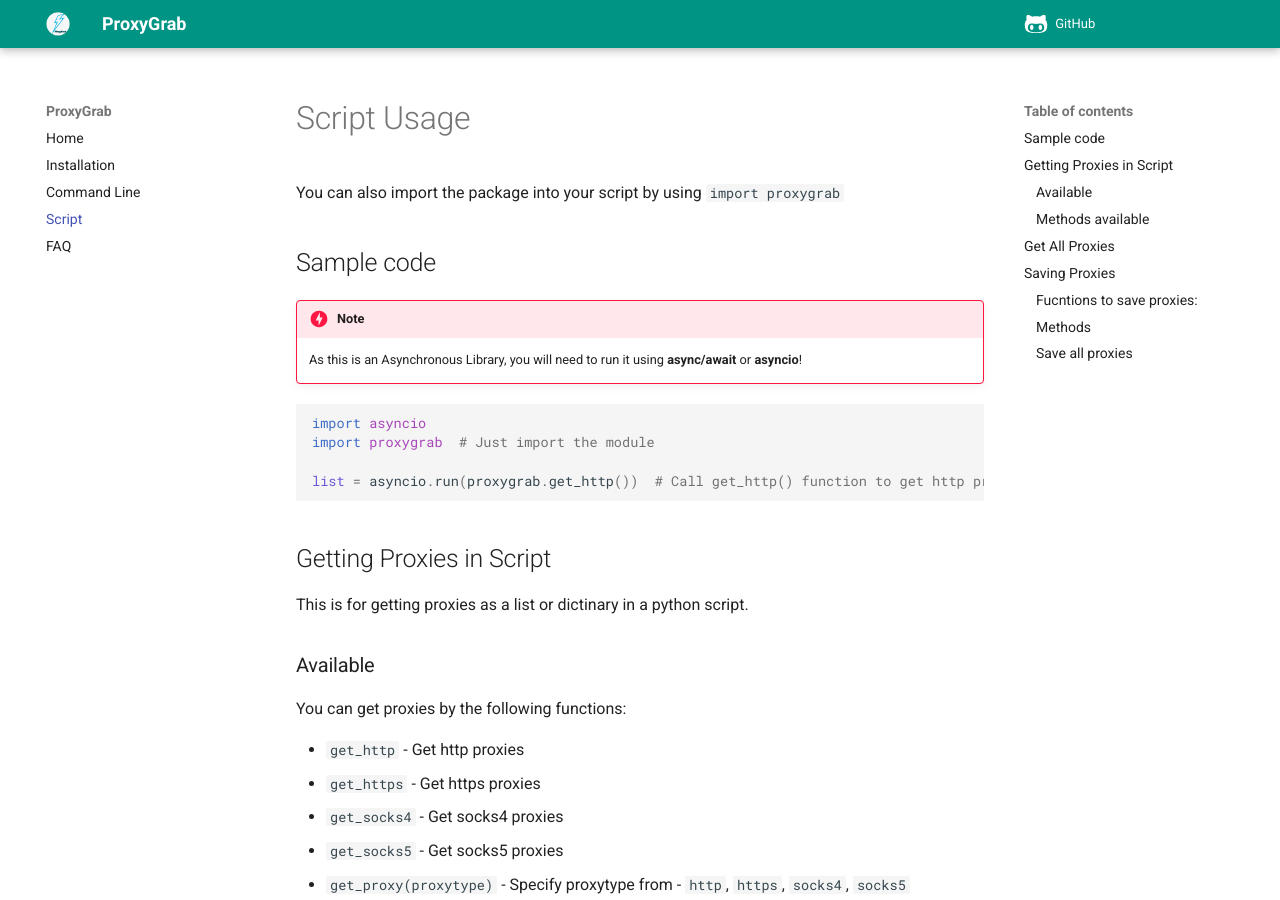
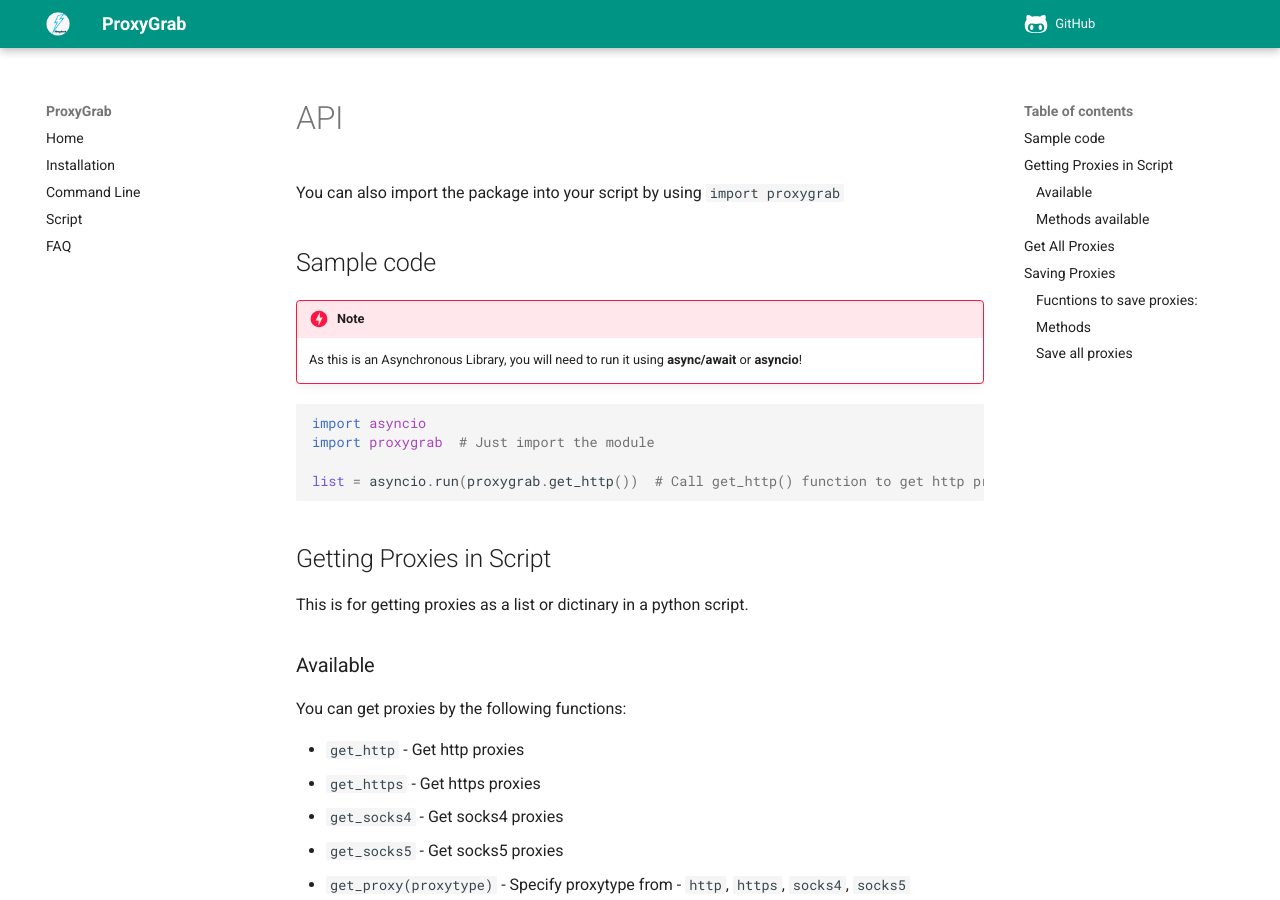
Before and after one commit to Divkix/ProxyGrab, an MkDocs documentation site: the page built from docs/api.md, in a window 1280 px wide and 900 px high. Built offline with MkDocs 1.6.1 and Material for MkDocs 9.7.7, drawn with Linux system fonts in a browser that asks for light colours; comment, search, counter and statistics services are not loaded.

Commit message:
docs: script -> api

```diff
--- a/docs/script.md
+++ b/docs/api.md
@@ -1,4 +1,4 @@
-# Script Usage
+# API
 
 You can also import the package into your script by using `import proxygrab`
 
```
